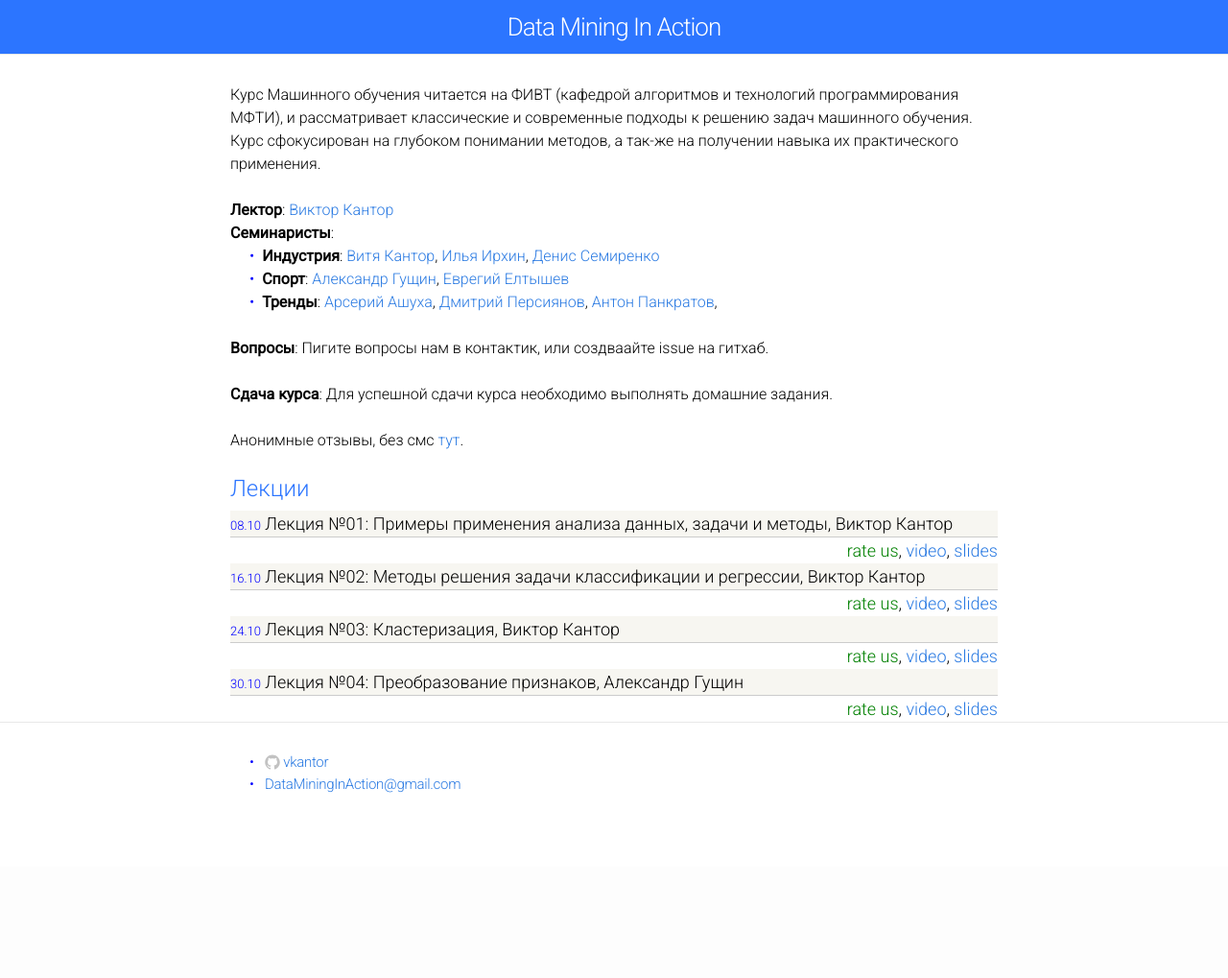
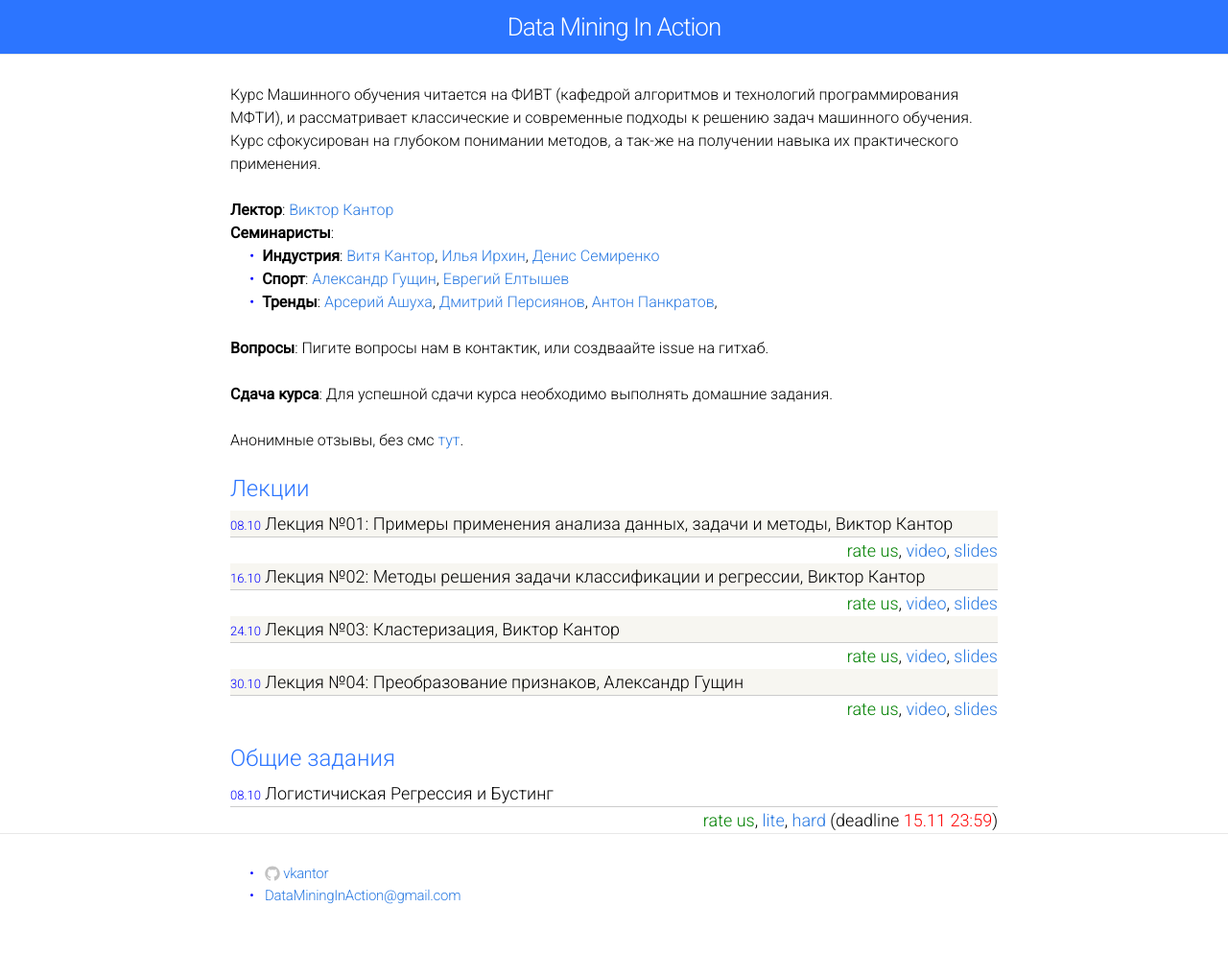
Before and after one commit to vkantor/MIPT_Data_Mining_In_Action_2016, a Jekyll site: the page built from docs/index.html, in a window 1280 px wide. Shown: the whole page at 96% size. Built offline with Jekyll 4.4.1, drawn with Linux system fonts in a browser that asks for light colours; before the commit the page ends 903 px from its top, so only the background shows below that.

Commit message:
contest link

```diff
--- a/docs/index.html
+++ b/docs/index.html
@@ -72,4 +72,15 @@ layout: default
         <a href="https://github.com/vkantor/MIPT_Data_Mining_In_Action_2016/blob/master/lectures/4_Metrics.pdf">slides</a>
     </div>
 
+    <div class="module-header">Общие задания</div>
+
+    <div class="materials-item">
+      <font size="2" color="blue">08.10</font> Логистичиская Регрессия и Бустинг
+    </div>
+    <div style="text-align: right">
+         <a href="https://goo.gl/forms/EdqMtIHGRxceVzUx1"> <font color="green">rate us</font></a>,
+        <a href="https://github.com/vkantor/MIPT_Data_Mining_In_Action_2016/tree/master/base/hw01v2">lite</a>,
+        <a href="https://github.com/vkantor/MIPT_Data_Mining_In_Action_2016/tree/master/base/hw01">hard</a>
+        (deadline <font color="red">15.11 23:59</font>)
+    </div>
 </div>
```
